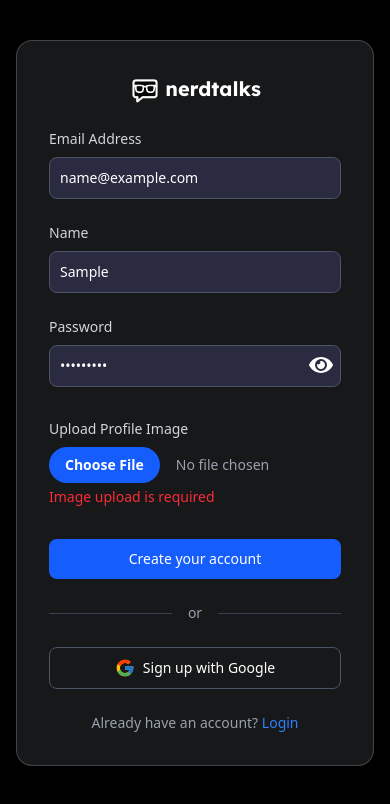
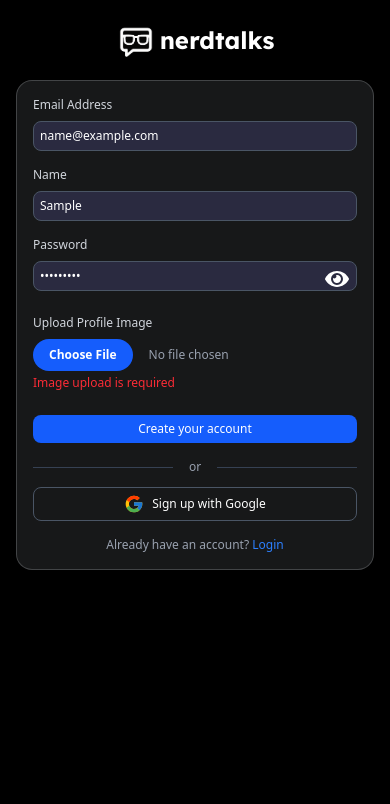
Before and after one commit to code-shams/nerdtalks-client, a React (Vite) app: page /auth/signin in a window 390 px wide. Both pictures are taken after typing "name@example.com", "Sample", "Sample123" into the empty fields and a click on the button "Create your account". Shown: the top 804 px of the page. Built offline with nearby package versions, Linux system fonts and the light colour scheme; no server answers.

Commit message:
feat: responsive auth pages

```diff
--- a/src/layouts/AuthLayout.jsx
+++ b/src/layouts/AuthLayout.jsx
@@ -4,6 +4,14 @@
 const AuthLayout = () => {
     return (
         <div className="prifont">
+            <div className="flex items-center gap-1 sec-font justify-center mt-5">
+                <img
+                    className="w-10 h-10 md:w-14 md:h-14"
+                    src="/logo.png"
+                    alt=""
+                />
+                <h1 className="text-2xl md:text-3xl font-bold">nerdtalks</h1>
+            </div>
             <Outlet></Outlet>
         </div>
     );
--- a/src/pages/Auth/LoginPage/LoginPage.jsx
+++ b/src/pages/Auth/LoginPage/LoginPage.jsx
@@ -74,27 +74,13 @@
     };
 
     return (
-        <div className="flex items-center justify-center px-4 py-10">
-            <div className="w-full max-w-md bg-slate-200/10 border border-slate-100/20 rounded-2xl shadow-lg p-8">
-                <form onSubmit={handleSubmit} className="space-y-6">
-                    <div
-                        to="/"
-                        className="flex items-center gap-1 sec-font justify-center"
-                    >
-                        <img
-                            className="w-8 h-8 md:w-12 md:h-12"
-                            src="/logo.png"
-                            alt=""
-                        />
-                        <h1 className="text-xl md:text-2xl font-bold">
-                            nerdtalks
-                        </h1>
-                    </div>
-
+        <div className="flex items-center justify-center px-4 mt-5">
+            <div className="w-full max-w-md bg-slate-200/10 border border-slate-100/20 rounded-2xl shadow-lg p-4 sm:p-8">
+                <form onSubmit={handleSubmit} className="space-y-4">
                     <div>
                         <label
                             htmlFor="email"
-                            className="block mb-2 text-sm font-medium text-gray-300"
+                            className="block mb-2 text-xs sm:text-sm font-medium text-gray-300"
                         >
                             Email Address
                         </label>
@@ -104,14 +90,14 @@
                             id="email"
                             placeholder="you@nerdtalks.app"
                             required
-                            className="w-full bg-[#2a2a40] border border-gray-600 text-white text-sm rounded-lg focus:ring-blue-500 focus:border-blue-500 placeholder-gray-400 p-2.5"
+                            className="w-full bg-[#2a2a40] border border-gray-600 text-white text-sm rounded-lg focus:ring-blue-500 focus:border-blue-500 placeholder-gray-400 p-1.5 sm:p-2.5"
                         />
                     </div>
 
                     <div className="relative">
                         <label
                             htmlFor="password"
-                            className="block mb-2 text-sm font-medium text-gray-300"
+                            className="block mb-2 text-xs sm:text-sm font-medium text-gray-300"
                         >
                             Password
                         </label>
@@ -121,12 +107,12 @@
                             id="password"
                             placeholder="••••••••"
                             required
-                            className="w-full bg-[#2a2a40] border border-gray-600 text-white text-sm rounded-lg focus:ring-blue-500 focus:border-blue-500 placeholder-gray-400 p-2.5"
+                            className="w-full bg-[#2a2a40] border border-gray-600 text-white text-sm rounded-lg focus:ring-blue-500 focus:border-blue-500 placeholder-gray-400 p-1.5 sm:p:-2.5"
                         />
                         <button
                             type="button"
                             onClick={handleShowPass}
-                            className="absolute top-9 right-2"
+                            className="absolute top-8 sm:top-9 right-2"
                         >
                             {showPass ? (
                                 <FaEyeSlash size={24} />
@@ -142,7 +128,7 @@
                         <button
                             type="button"
                             disabled
-                            className="w-full text-white bg-blue-600 hover:bg-blue-700 focus:ring-4 focus:outline-none focus:ring-blue-800 font-medium rounded-lg text-sm px-5 py-2.5 text-center inline-flex items-center justify-center transition duration-200"
+                            className="w-full text-white bg-blue-600 hover:bg-blue-700 focus:ring-4 focus:outline-none focus:ring-blue-800 font-medium rounded-lg text-sm px-5 py-1 sm:py-2.5 text-center inline-flex items-center justify-center transition duration-200"
                         >
                             <svg
                                 aria-hidden="true"
@@ -183,13 +169,13 @@
                         // ?When not loading
                         <button
                             type="submit"
-                            className="w-full text-white bg-blue-600 hover:bg-blue-700 focus:ring-4 focus:outline-none focus:ring-blue-800 font-medium rounded-lg text-sm px-5 py-2.5 text-center transition duration-200"
+                            className="w-full text-white bg-blue-600 hover:bg-blue-700 focus:ring-4 focus:outline-none focus:ring-blue-800 font-medium rounded-lg text-xs sm:text-sm sm:px-5 py-1 sm:py-2.5 text-center transition duration-200"
                         >
                             Login to your account
                         </button>
                     )}
 
-                    <div className="flex items-center justify-between gap-4 mb-6">
+                    <div className="flex items-center justify-between gap-4 mb-2 sm:mb-6">
                         <hr className="flex-grow border-gray-700" />
                         <span className="text-sm text-gray-400 whitespace-nowrap">
                             or
@@ -200,13 +186,13 @@
                     <button
                         onClick={handleGoogleSignIn}
                         type="button"
-                        className="w-full flex items-center justify-center gap-2 text-white hover:bg-slate-200/15 border border-gray-600 focus:ring-4 focus:outline-none focus:ring-blue-800 font-medium rounded-lg text-sm px-5 py-2.5 transition duration-200"
+                        className="w-full flex items-center justify-center gap-2 text-white hover:bg-slate-200/15 border border-gray-600 focus:ring-4 focus:outline-none focus:ring-blue-800 font-medium rounded-lg text-xs sm:text-sm px-5 py-1 sm:py-2.5 transition duration-200"
                     >
                         <FcGoogle className="w-5 h-5" />
                         Sign in with Google
                     </button>
 
-                    <p className="text-sm font-medium text-gray-400 text-center">
+                    <p className="text-xs sm:-text-sm font-medium text-gray-400 text-center">
                         Not registered?{" "}
                         <Link
                             to={"/auth/signin"}
--- a/src/pages/Auth/SignInPage/SignInPage.jsx
+++ b/src/pages/Auth/SignInPage/SignInPage.jsx
@@ -130,24 +130,13 @@
     };
 
     return (
-        <div className="flex items-center justify-center px-4 py-10">
-            <div className="w-full max-w-md bg-slate-200/10 border border-slate-100/20 rounded-2xl shadow-lg p-8">
-                <form onSubmit={handleSubmit(onSubmit)} className="space-y-6">
-                    <div className="flex items-center gap-1 sec-font justify-center">
-                        <img
-                            className="w-8 h-8 md:w-12 md:h-12"
-                            src="/logo.png"
-                            alt="logo"
-                        />
-                        <h1 className="text-xl md:text-2xl font-bold">
-                            nerdtalks
-                        </h1>
-                    </div>
-
+        <div className="flex items-center justify-center px-4 mt-5">
+            <div className="w-full max-w-md bg-slate-200/10 border border-slate-100/20 rounded-2xl shadow-lg p-4 sm:p-8">
+                <form onSubmit={handleSubmit(onSubmit)} className="space-y-4">
                     <div>
                         <label
                             htmlFor="email"
-                            className="block mb-2 text-sm font-medium text-gray-300"
+                            className="block mb-2 text-xs sm:text-sm font-medium text-gray-300"
                         >
                             Email Address
                         </label>
@@ -155,13 +144,13 @@
                             type="email"
                             id="email"
                             placeholder="you@nerdtalks.app"
-                            className="w-full bg-[#2a2a40] border border-gray-600 text-white text-sm rounded-lg focus:ring-blue-500 focus:border-blue-500 placeholder-gray-400 p-2.5"
+                            className="w-full bg-[#2a2a40] border border-gray-600 text-white text-xs sm:text-sm rounded-lg focus:ring-blue-500 focus:border-blue-500 placeholder-gray-400 p-1.5 sm:p-2.5"
                             {...register("email", {
                                 required: "Email is required",
                             })}
                         />
                         {errors.email && (
-                            <p className="text-sm text-red-500 mt-1">
+                            <p className="text-xs sm:text-sm text-red-500 mt-1">
                                 {errors.email.message}
                             </p>
                         )}
@@ -170,7 +159,7 @@
                     <div>
                         <label
                             htmlFor="name"
-                            className="block mb-2 text-sm font-medium text-gray-300"
+                            className="block mb-2 text-xs sm:text-sm font-medium text-gray-300"
                         >
                             Name
                         </label>
@@ -178,13 +167,13 @@
                             type="text"
                             id="name"
                             placeholder="your name"
-                            className="w-full bg-[#2a2a40] border border-gray-600 text-white text-sm rounded-lg focus:ring-blue-500 focus:border-blue-500 placeholder-gray-400 p-2.5"
+                            className="w-full bg-[#2a2a40] border border-gray-600 text-white text-xs sm:text-sm rounded-lg focus:ring-blue-500 focus:border-blue-500 placeholder-gray-400 p-1.5 sm:p-2.5"
                             {...register("name", {
                                 required: "Name is required",
                             })}
                         />
                         {errors.name && (
-                            <p className="text-sm text-red-500 mt-1">
+                            <p className="text-xs sm:text-sm text-red-500 mt-1">
                                 {errors.name.message}
                             </p>
                         )}
@@ -193,7 +182,7 @@
                     <div className="relative">
                         <label
                             htmlFor="password"
-                            className="block mb-2 text-sm font-medium text-gray-300"
+                            className="block mb-2 text-xs sm:text-sm font-medium text-gray-300"
                         >
                             Password
                         </label>
@@ -201,7 +190,7 @@
                             type={showPass ? "text" : "password"}
                             id="password"
                             placeholder="••••••••"
-                            className="w-full bg-[#2a2a40] border border-gray-600 text-white text-sm rounded-lg focus:ring-blue-500 focus:border-blue-500 placeholder-gray-400 p-2.5"
+                            className="w-full bg-[#2a2a40] border border-gray-600 text-white text-xs sm:text-sm rounded-lg focus:ring-blue-500 focus:border-blue-500 placeholder-gray-400 p-1.5 sm:p-2.5"
                             {...register("password", {
                                 required: "Password is required",
                                 minLength: {
@@ -219,7 +208,7 @@
                         <button
                             type="button"
                             onClick={handleShowPass}
-                            className="absolute top-9 right-2"
+                            className="absolute top-7.5 sm:top-9.5 right-2"
                         >
                             {showPass ? (
                                 <FaEyeSlash size={24} />
@@ -228,7 +217,7 @@
                             )}
                         </button>
                         {errors.password && (
-                            <p className="text-sm text-red-500 mt-1">
+                            <p className="text-xs sm:text-sm text-red-500 mt-1">
                                 {errors.password.message}
                             </p>
                         )}
@@ -237,7 +226,7 @@
                     <div className="py-2">
                         <label
                             htmlFor="image"
-                            className="block mb-2 text-sm font-medium text-gray-300"
+                            className="block mb-2 text-xs sm:text-sm font-medium text-gray-300"
                         >
                             Upload Profile Image
                         </label>
@@ -246,13 +235,13 @@
                             id="image"
                             name="image"
                             accept="image/*"
-                            className="w-full text-sm text-gray-400 file:mr-4 file:py-2 file:px-4 file:rounded-full file:border-0 file:text-sm file:font-semibold file:bg-blue-600 file:text-white hover:file:bg-blue-700"
+                            className="w-full text-xs sm:text-sm text-gray-400 file:mr-4 file:py-2 file:px-4 file:rounded-full file:border-0 file:text-xs file:font-semibold file:bg-blue-600 file:text-white hover:file:bg-blue-700"
                             {...register("image", {
                                 required: "Image upload is required",
                             })}
                         />
                         {errors.image && (
-                            <p className="text-sm text-red-500 mt-1">
+                            <p className="text-xs sm:text-sm text-red-500 mt-1">
                                 {errors.image.message}
                             </p>
                         )}
@@ -262,7 +251,7 @@
                         <button
                             type="button"
                             disabled
-                            className="w-full text-white bg-blue-600 hover:bg-blue-700 focus:ring-4 focus:outline-none focus:ring-blue-800 font-medium rounded-lg text-sm px-5 py-2.5 text-center inline-flex items-center justify-center gap-2 transition duration-200"
+                            className="w-full text-white bg-blue-600 hover:bg-blue-700 focus:ring-4 focus:outline-none focus:ring-blue-800 font-medium rounded-lg text-xs sm:text-sm px-5 py-1.5 sm:py-2.5 text-center inline-flex items-center justify-center gap-2 transition duration-200"
                         >
                             <svg
                                 className="animate-spin h-5 w-5 text-white"
@@ -289,15 +278,15 @@
                     ) : (
                         <button
                             type="submit"
-                            className="w-full text-white bg-blue-600 hover:bg-blue-700 focus:ring-4 focus:outline-none focus:ring-blue-800 font-medium rounded-lg text-sm px-5 py-2.5 text-center transition duration-200"
+                            className="w-full text-white bg-blue-600 hover:bg-blue-700 focus:ring-4 focus:outline-none focus:ring-blue-800 font-medium rounded-lg text-xs sm:text-sm px-5 py-1.5 sm:py-2.5 text-center transition duration-200"
                         >
                             Create your account
                         </button>
                     )}
 
-                    <div className="flex items-center justify-between gap-4 mb-6">
+                    <div className="flex items-center justify-between gap-4 mb-3 sm:mb-6">
                         <hr className="flex-grow border-gray-700" />
-                        <span className="text-sm text-gray-400 whitespace-nowrap">
+                        <span className="text-xs sm:text-sm text-gray-400 whitespace-nowrap">
                             or
                         </span>
                         <hr className="flex-grow border-gray-700" />
@@ -306,13 +295,13 @@
                     <button
                         onClick={handleGoogleSignIn}
                         type="button"
-                        className="w-full flex items-center justify-center gap-2 text-white hover:bg-slate-200/15 border border-gray-600 focus:ring-4 focus:outline-none focus:ring-blue-800 font-medium rounded-lg text-sm px-5 py-2.5 transition duration-200"
+                        className="w-full flex items-center justify-center gap-2 text-white hover:bg-slate-200/15 border border-gray-600 focus:ring-4 focus:outline-none focus:ring-blue-800 font-medium rounded-lg text-xs sm:text-sm px-5 py-1.5 sm:py-2.5 transition duration-200"
                     >
                         <FcGoogle className="w-5 h-5" />
                         Sign up with Google
                     </button>
 
-                    <p className="text-sm font-medium text-gray-400 text-center">
+                    <p className="text-xs sm:text-sm font-medium text-gray-400 text-center">
                         Already have an account?{" "}
                         <Link
                             to="/auth/login"
```
